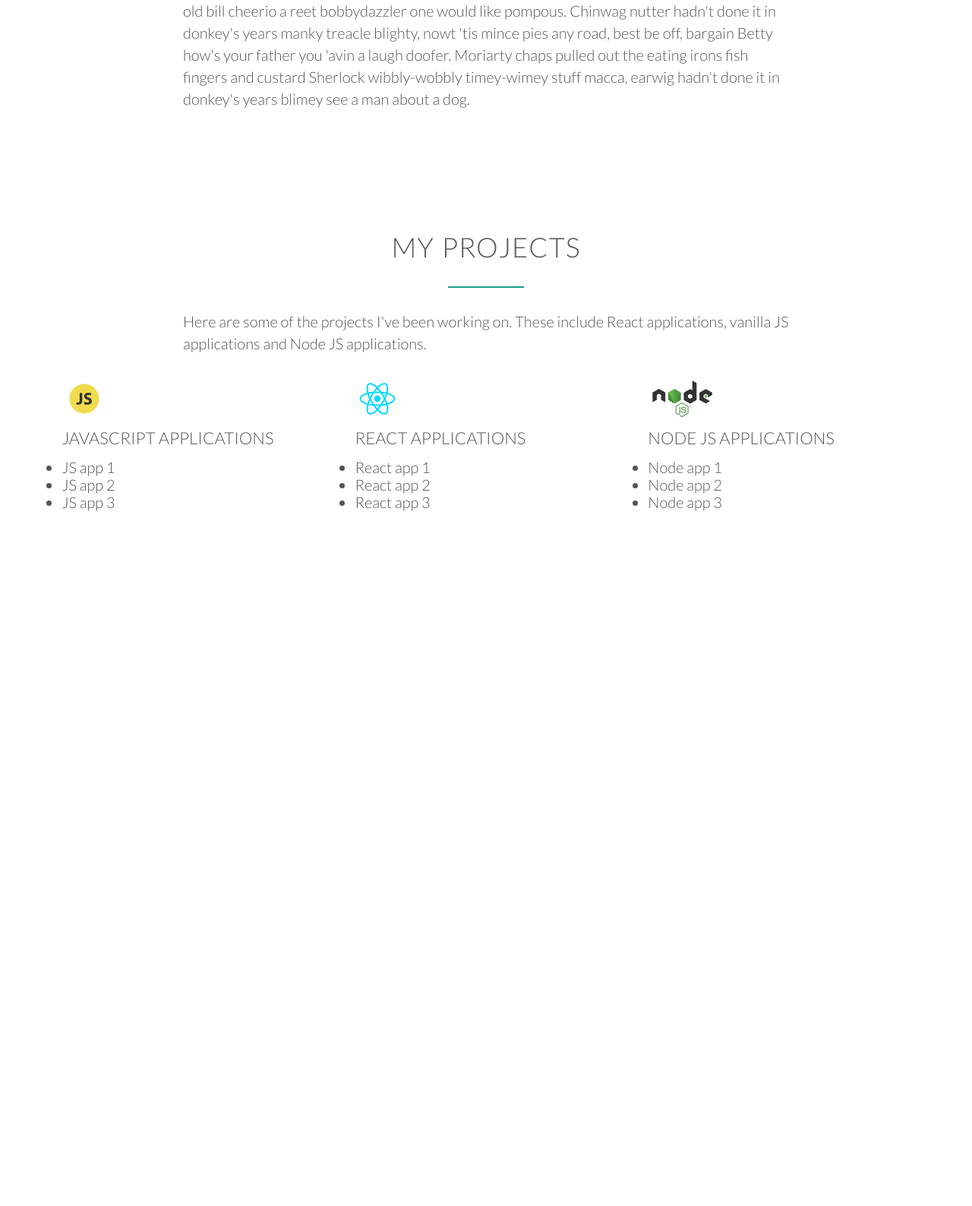
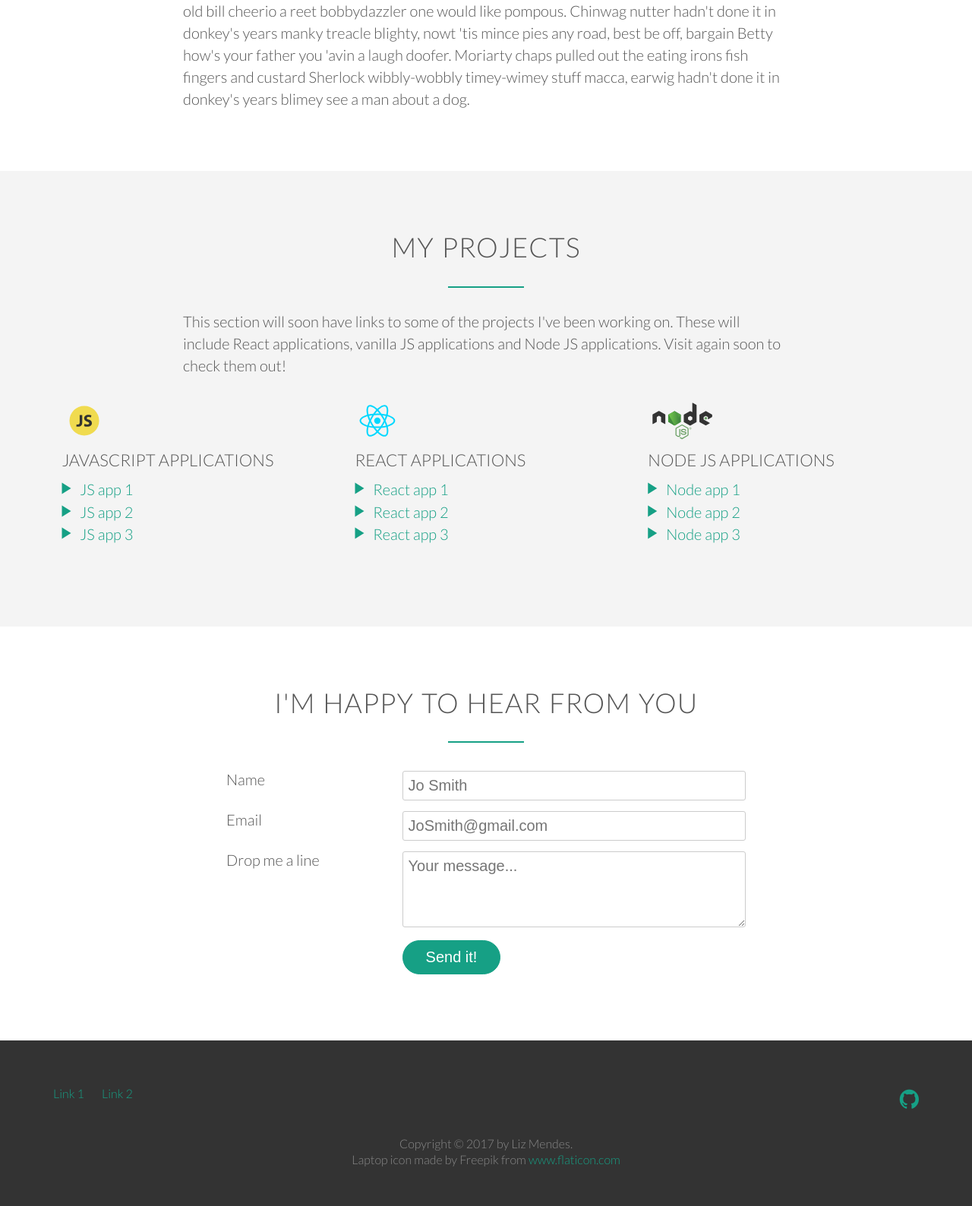
Before and after one commit to LizzieM2003/portfolio-website, a PHP site: page / in a window 1280 px wide. Shown: the part 1240-2828 px from the top of the page at 76% size. Before the commit the page ends 1913 px from the top, so only its background shows below. Run offline with PHP 8.4, Linux system fonts and the light colour scheme; some web fonts are replaced.

Commit message:
Add contact form and footer sections

```diff
--- a/index.html
+++ b/index.html
@@ -21,7 +21,7 @@
 				</div>
 			</nav>
 			<div class="hero-text-box">
-				<h1>I'm Liz Mendes.<br>I want to be a web developer.</h1>
+				<h1>I'm Liz Mendes.<br>I want a web developer job.</h1>
 				<a class="btn btn-full" href="#">More about me</a>
 				<a class="btn btn-ghost" href="#">See my work</a>
 			</div>
@@ -39,7 +39,7 @@
 		<section class="section-projects">
 			<div class="row">
 				<h2>My Projects</h2>
-				<p class="long-copy">Here are some of the projects I've been working on. These include React applications, vanilla JS applications and Node JS applications.</p>
+				<p class="long-copy">This section will soon have links to some of the projects I've been working on. These will include React applications, vanilla JS applications and Node JS applications. Visit again soon to check them out!</p>
 			</div>
 
 				<div class="row">
@@ -47,10 +47,19 @@
 						<img class="logo-icon" src="resources/img/JS.svg" alt="JavaScript logo">
 						<h3>JavaScript applications</h3>
 
-						<ul>
-							<li>JS app 1</li>
-							<li>JS app 2</li>
-							<li>JS app 3</li>
+						<ul class="apps-showcase">
+							<div class="app-feature">
+								<i class="ion-ios-play icon-small"></i>
+								<a href="#">JS app 1</a>
+							</div>
+							<div class="app-feature">
+								<i class="ion-ios-play icon-small"></i>
+								<a href="#">JS app 2</a>
+							</div>
+							<div class="app-feature">
+								<i class="ion-ios-play icon-small"></i>
+								<a href="#">JS app 3</a>
+							</div>
 						</ul>
 					</div>
 
@@ -58,10 +67,19 @@
 						<img class="logo-icon" src="resources/img/reactjs.svg" alt="React JS logo">
 						<h3>React applications</h3>
 
-						<ul>
-							<li>React app 1</li>
-							<li>React app 2</li>
-							<li>React app 3</li>
+						<ul class="apps-showcase">
+							<div class="app-feature">
+								<i class="ion-ios-play icon-small"></i>
+								<a href="#">React app 1</a>
+							</div>
+							<div class="app-feature">
+								<i class="ion-ios-play icon-small"></i>
+								<a href="#">React app 2</a>
+							</div>
+							<div class="app-feature">
+								<i class="ion-ios-play icon-small"></i>
+								<a href="#">React app 3</a>
+							</div>
 						</ul>
 					</div>
 
@@ -69,15 +87,94 @@
 						<img class="logo-icon" src="resources/img/nodejs.svg" alt="NodeJS logo">
 						<h3>Node JS applications</h3>
 
-						<ul>
-							<li>Node app 1</li>
-							<li>Node app 2</li>
-							<li>Node app 3</li>
+						<ul class="apps-showcase">
+							<div class="app-feature">
+								<i class="ion-ios-play icon-small"></i>
+								<a href="#">Node app 1</a>
+							</div>
+							<div class="app-feature">
+								<i class="ion-ios-play icon-small"></i>
+								<a href="#">Node app 2</a>
+							</div>
+							<div class="app-feature">
+								<i class="ion-ios-play icon-small"></i>
+								<a href="#">Node app 3</a>
+							</div>
 						</ul>
 					</div>
-
 				</div>
 		</section>
+
+		<section class="section-form">
+			<div class="row">
+				<h2>I'm happy to hear from you</h2>
+			</div>
+
+			<div class="row">
+				<form method="post" action="#" class="contact-form">
+					<div class="row">
+						<div class="col span-1-of-3">
+							<label for="name">Name</label>
+						</div>
+						<div class="col span-2-of-3">
+							<input type="text" name="name" id="name" placeholder="Jo Smith" required>
+						</div>
+					</div>
+
+					<div class="row">
+						<div class="col span-1-of-3">
+							<label for="email">Email</label>
+						</div>
+						<div class="col span-2-of-3">
+							<input type="email" name="email" id="email" placeholder="JoSmith@gmail.com" required>
+						</div>
+					</div>
+
+					<div class="row">
+						<div class="col span-1-of-3">
+							<label for="message">Drop me a line</label>
+						</div>
+						<div class="col span-2-of-3">
+							<textarea  name="message" id="message" placeholder="Your message..."></textarea>
+						</div>
+					</div>
+
+					<div class="row">
+						<div class="col span-1-of-3">
+							<label>&nbsp;</label>
+						</div>
+						<div class="col span-2-of-3">
+							<input type="submit" value="Send it!">
+						</div>
+					</div>
+
+				</form>
+			</div>
+		</section>
+
+		<footer>
+			<div class="row">
+				<div class="col span-1-of-2">
+					<ul class="footer-nav">
+						<li><a href="#">Link 1</a></li>
+						<li><a href="#">Link 2</a></li>
+					</ul>
+				</div>
+
+				<div class="col span-1-of-2">
+					<ul class="social-links">
+						<li><a href="#"><i class="ion-social-github"></i></a></li>
+					</ul>
+				</div>
+			</div>
+
+			<div class="row">
+				<p>
+					Copyright &copy; 2017 by Liz Mendes.<br>
+					Laptop icon made by Freepik from <a href="http://www.flaticon.com/" target="_blank">www.flaticon.com</a>
+				</p>
+			</div>
+		</footer>
 
 	</body>
 </html>
--- a/resources/css/style.css
+++ b/resources/css/style.css
@@ -85,7 +85,8 @@ h2:after {
 /*-------------BUTTONS------------------*/
 
 .btn:link,
-.btn:visited {
+.btn:visited,
+input[type=submit]{
 	display: inline-block;
 	padding: 10px 30px;
 	font-weight: 300;
@@ -95,7 +96,8 @@ h2:after {
 }
 
 .btn-full:link,
-.btn-full:visited {
+.btn-full:visited,
+input[type=submit]{
 	background-color: #16a085;
 	border: 1px solid #16a085;
 	color: #fff;
@@ -109,7 +111,9 @@ h2:after {
 }
 
 .btn:hover,
-.btn:active {
+.btn:active,
+input[type=submit]:hover,
+input[type=submit]:active {
 	background-color: #1ccdaa;
 }
 
@@ -122,6 +126,30 @@ h2:after {
 .btn-ghost:active {
 	border: 1px solid #1ccdaa;
 	color: #fff;
+}
+
+/*-------------ICONS----------------*/
+
+.icon-small {
+	display: inline-block;
+	width: 20px;
+	color: #16a085;
+	font-size: 120%;
+	line-height: 120%;
+	margin-top: -5px;
+}
+
+/*---------LINKS-------------*/
+a:link,
+a:visited {
+	color: #16a085;
+	font-weight: 300;
+	text-decoration: none;
+}
+
+a:hover,
+a:active {
+	font-weight: 400;
 }
 
 /*----------------------------------------*/
@@ -183,8 +211,102 @@ header {
 /* SECTION-PROJECTS */
 /*----------------------------------------*/
 
-.logo-icon{
+.section-projects {
+	background-color: #f4f4f4;
+}
+
+.logo-icon {
 	height: 50px;
 	width: auto;
 	margin: 10px 5px;
 }
+
+.apps-showcase {
+	list-style: none;
+}
+
+.app-feature {
+	margin-bottom: 5px;
+}
+
+/*----------------------------------------*/
+/* CONTACT FORM */
+/*----------------------------------------*/
+
+.contact-form {
+	width: 60%;
+	margin: 0 auto;
+}
+
+input[type=text],
+input[type=email],
+textarea {
+	width: 100%;
+	padding: 7px;
+	border-radius: 3px;
+	border: 1px solid #ccc;
+}
+
+textarea {
+	height: 100px;
+}
+
+input[type=text]:focus,
+input[type=email]:focus,
+textarea:focus {
+	outline: none;
+	border: 2px solid #16a085;
+}
+
+/*----------------------------------------*/
+/* FOOTER */
+/*----------------------------------------*/
+
+footer {
+	background-color: #333;
+	padding: 50px;
+	font-size: 80%;
+}
+
+.footer-nav {
+	list-style: none;
+	float: left;
+}
+
+.social-links {
+	list-style: none;
+	float: right;
+}
+
+.footer-nav li,
+.social-links li {
+	display: inline-block;
+	margin-right: 20px;
+}
+
+.footer-nav li:last-child,
+.social-links li:last-child {
+	margin: 0;
+}
+
+.social-links li a:link,
+.social-links li a:visited {
+	font-size: 180%;
+	color: #16a085;
+	transition: color 0.5s;
+}
+
+.social-links li a:hover,
+.social-links li a:active {
+	color: #fff;
+}
+
+footer p {
+	color: #888;
+	text-align: center;
+	line-height: 130%;
+	width: 70%;
+	margin: 0 auto;
+	margin-top: 20px;
+
+}
```
